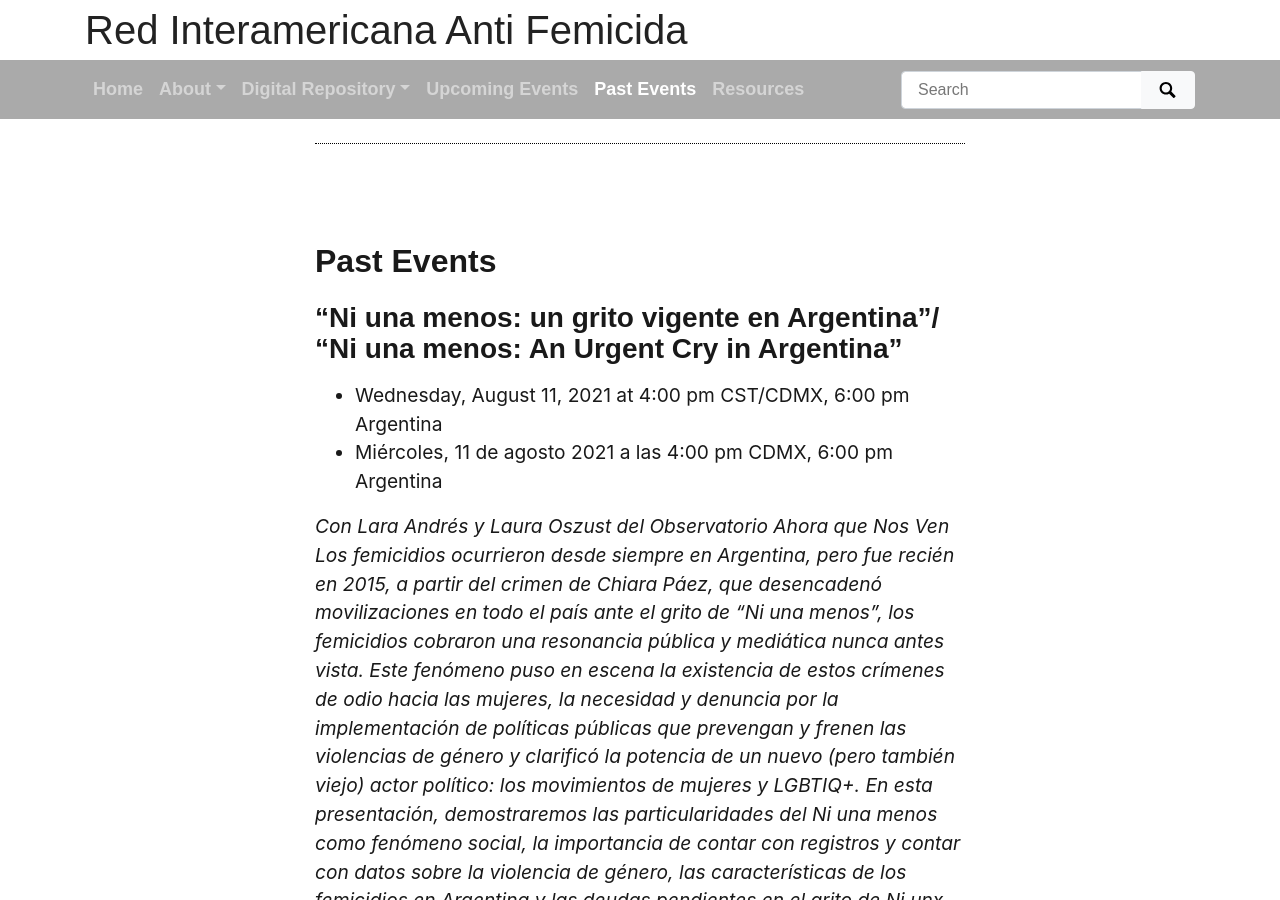
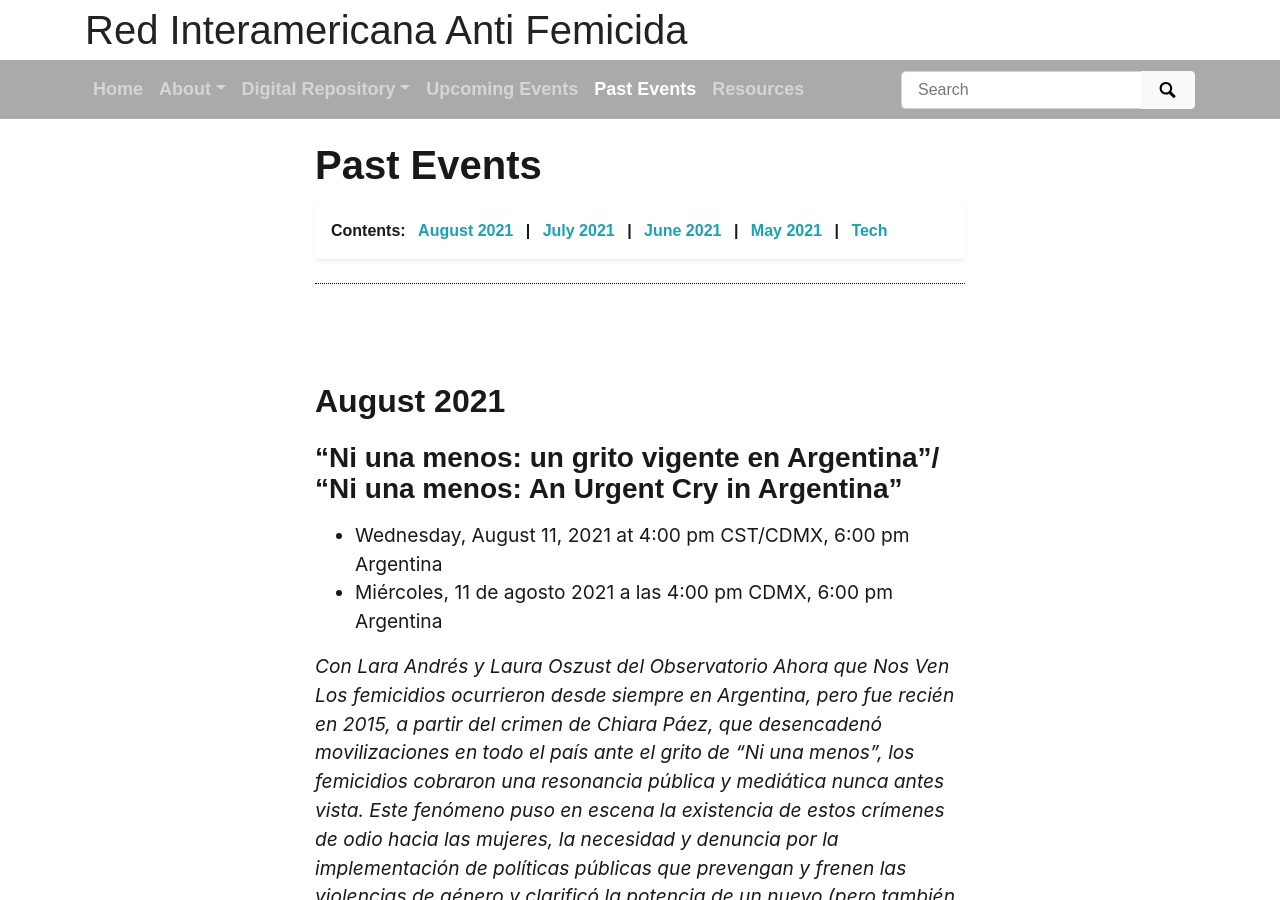
Before and after one commit to riaf-red/riaf-red.github.io, a Jekyll site: the page built from pages/past.md, in a window 1280 px wide and 900 px high. Built offline with Jekyll 4.4.1, drawn with Linux system fonts in a browser that asks for light colours; nearby versions of some CDN libraries; some web fonts are replaced; some of the changed text lies outside the part shown.

Commit message:
Update past.md
add nav menu for past events page and new headers for months

```diff
--- a/pages/past.md
+++ b/pages/past.md
@@ -4,8 +4,10 @@
 permalink: /past.html
 ---
 
-## Past Events
+# Past Events
+{% include feature/nav-menu.html sections="August 2021;July 2021;June 2021;May 2021;" %}
 
+## August 2021
 ### "Ni una menos: un grito vigente en Argentina"/ "Ni una menos: An Urgent Cry in Argentina"
 - Wednesday, August 11, 2021 at 4:00 pm CST/CDMX, 6:00 pm Argentina
 - Miércoles, 11 de agosto 2021 a las 4:00 pm CDMX, 6:00 pm Argentina
@@ -23,6 +25,10 @@
 This event was in Spanish with simultaneous English interpretation.
 Organized by la Red Interamericana Anti Femicida and el Observatorio de Violencia contra las Mujeres "Ahora Que Sí Nos Ven"
 
+## July 2021
 
+## June 2021
+
+## May 2021
 
 {% include feature/image.html objectid="riaf000000008" width="25" caption=false %}{% include feature/image.html objectid="riaf000000009" width="25" caption=false %}
```
